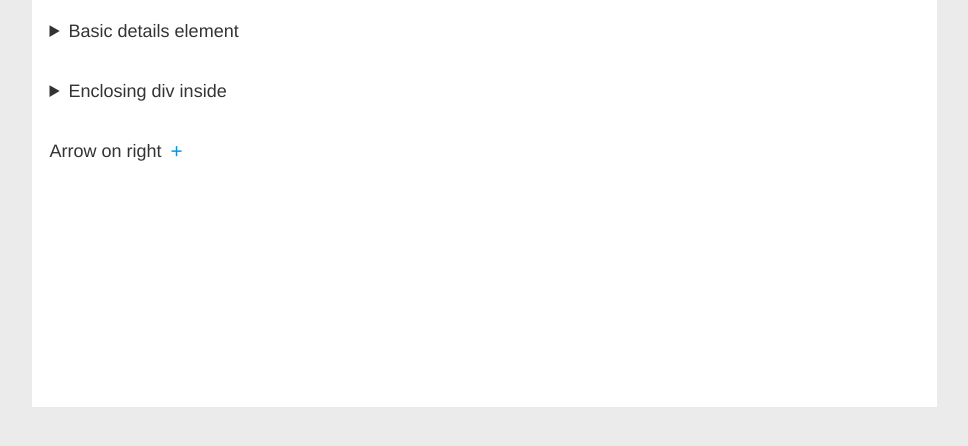
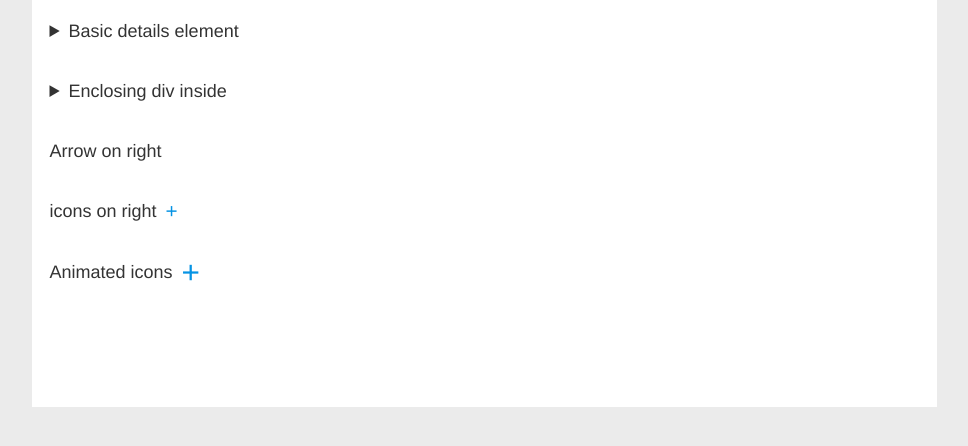
Before and after one commit to jpinsd/details, a website: page src/index.html in a window 1280 px wide. Shown: the part 120-566 px from the top of the page, without its empty margins (156-1124 px from the left). Drawn offline with nearby package versions, Linux system fonts and the light colour scheme; files that its build step writes are made by us from their sources.

Commit message:
Added animations and custom icons

```diff
--- a/src/index.html
+++ b/src/index.html
@@ -27,7 +27,19 @@
 
     <details class="arrow -right">
       <summary>Arrow on right</summary>
+        Apparently, this only works in Safari.
+    </details>
+
+
+    <details class="icon -right">
+      <summary>icons on right</summary>
       <p>Lorem ipsum dolor sit amet consectetur adipisicing elit. Quis amet vero a?</p>
+    </details>
+
+
+    <details class="icon -animated">
+      <summary>Animated icons</summary>
+      <p>Animation doesn't work on Safari. Lorem ipsum dolor sit amet consectetur adipisicing elit. Quis amet vero a?</p>
     </details>
 
 
--- a/src/sass/index.scss
+++ b/src/sass/index.scss
@@ -21,9 +21,8 @@ summary {
   display: list-item;
 }
 
-details.arrow {
+details.icon {
   &.-right {
-
     summary {
       list-style: none;
       display: inline-flex;
@@ -43,9 +42,51 @@ details.arrow {
         color: var(--cta);
       }
     }
-  &[open] summary::after {
-    content: '\00d7';
+    &[open] summary::after {
+      content: '\00d7';
+    }
   }
 
+  &.-animated {
+    summary {
+      list-style: none;
+      display: inline-flex;
+      flex-direction: row;
+      justify-content: flex-start;
+      align-items: center;
+
+      &::marker,
+      &::-webkit-details-marker {
+        display: none;
+      }
+
+      &::after {
+        content: '\002B';
+        margin-left: .5rem;
+        font-size: 1.75em;
+        color: var(--cta);
+        transform: rotate(0deg);
+        transition: all 1s;
+      }
+    }
+
+    &[open] summary::after {
+        transform: rotate(225deg);
+    }
   }
 }
+
+
+
+details.arrow {
+  &.-right {
+    summary {
+      display: flex;
+      flex-direction: row-reverse;
+      justify-content: flex-start;
+      align-items: center;
+      gap: .5em;
+      max-width: max-content;
+    }
+  }
+}
```
